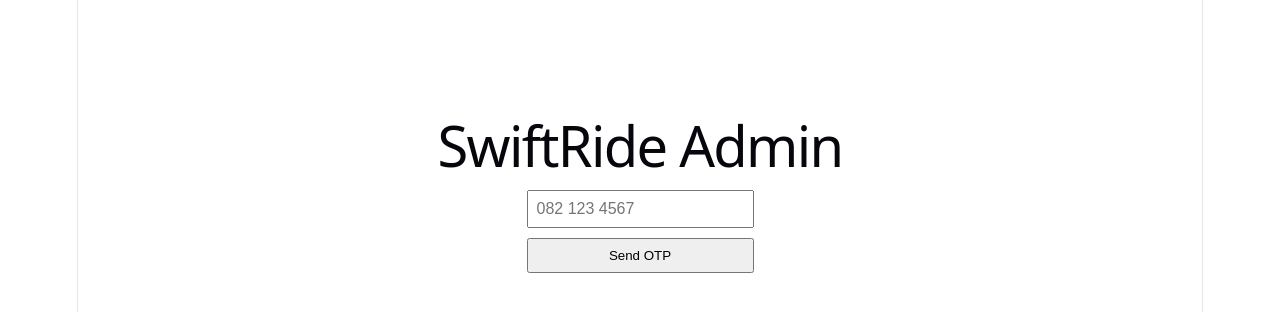
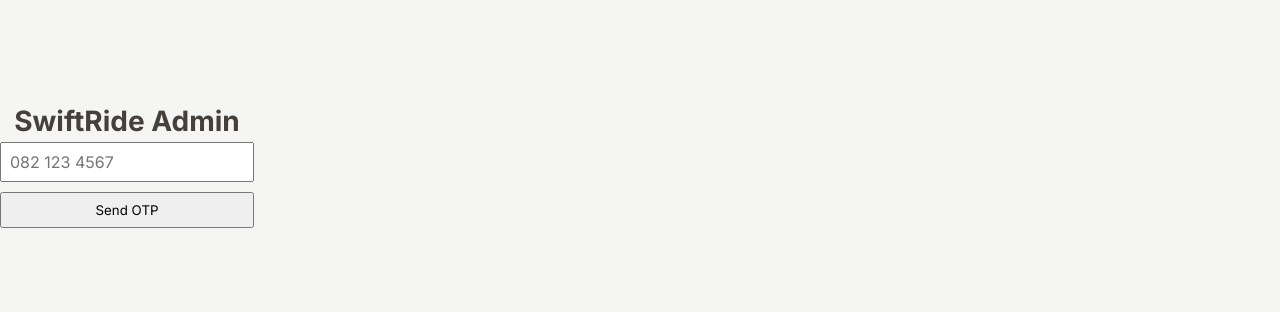
Before and after one commit to Chrisie146/swiftride, a React (Vite) app in the folder admin/: page /login in a window 1280 px wide. Shown: the top 312 px of the page. Built offline with nearby package versions, Linux system fonts and the light colour scheme; no server answers; the HTML template or start-up script is replaced by a standard one.

Commit message:
feat(admin): add Inter font and reset base CSS

```diff
--- a/admin/index.html
+++ b/admin/index.html
@@ -4,7 +4,10 @@
     <meta charset="UTF-8" />
     <link rel="icon" type="image/svg+xml" href="/favicon.svg" />
     <meta name="viewport" content="width=device-width, initial-scale=1.0" />
-    <title>admin</title>
+    <link rel="preconnect" href="https://fonts.googleapis.com" />
+    <link rel="preconnect" href="https://fonts.gstatic.com" crossorigin />
+    <link href="https://fonts.googleapis.com/css2?family=Inter:wght@400;500;600;700;800&display=swap" rel="stylesheet" />
+    <title>SwiftRide Admin</title>
   </head>
   <body>
     <div id="root"></div>
--- a/admin/src/index.css
+++ b/admin/src/index.css
@@ -1,111 +1,20 @@
-:root {
-  --text: #6b6375;
-  --text-h: #08060d;
-  --bg: #fff;
-  --border: #e5e4e7;
-  --code-bg: #f4f3ec;
-  --accent: #aa3bff;
-  --accent-bg: rgba(170, 59, 255, 0.1);
-  --accent-border: rgba(170, 59, 255, 0.5);
-  --social-bg: rgba(244, 243, 236, 0.5);
-  --shadow:
-    rgba(0, 0, 0, 0.1) 0 10px 15px -3px, rgba(0, 0, 0, 0.05) 0 4px 6px -2px;
-
-  --sans: system-ui, 'Segoe UI', Roboto, sans-serif;
-  --heading: system-ui, 'Segoe UI', Roboto, sans-serif;
-  --mono: ui-monospace, Consolas, monospace;
-
-  font: 18px/145% var(--sans);
-  letter-spacing: 0.18px;
-  color-scheme: light dark;
-  color: var(--text);
-  background: var(--bg);
-  font-synthesis: none;
-  text-rendering: optimizeLegibility;
-  -webkit-font-smoothing: antialiased;
-  -moz-osx-font-smoothing: grayscale;
-
-  @media (max-width: 1024px) {
-    font-size: 16px;
-  }
-}
-
-@media (prefers-color-scheme: dark) {
-  :root {
-    --text: #9ca3af;
-    --text-h: #f3f4f6;
-    --bg: #16171d;
-    --border: #2e303a;
-    --code-bg: #1f2028;
-    --accent: #c084fc;
-    --accent-bg: rgba(192, 132, 252, 0.15);
-    --accent-border: rgba(192, 132, 252, 0.5);
-    --social-bg: rgba(47, 48, 58, 0.5);
-    --shadow:
-      rgba(0, 0, 0, 0.4) 0 10px 15px -3px, rgba(0, 0, 0, 0.25) 0 4px 6px -2px;
-  }
-
-  #social .button-icon {
-    filter: invert(1) brightness(2);
-  }
-}
+*, *::before, *::after { box-sizing: border-box; margin: 0; padding: 0; }
 
 body {
-  margin: 0;
+  font-family: 'Inter', system-ui, sans-serif;
+  font-size: 14px;
+  line-height: 1.5;
+  color: #44403C;
+  background: #F5F5F4;
+  -webkit-font-smoothing: antialiased;
 }
 
 #root {
-  width: 1126px;
-  max-width: 100%;
-  margin: 0 auto;
-  text-align: center;
-  border-inline: 1px solid var(--border);
-  min-height: 100svh;
+  width: 100%;
+  min-height: 100vh;
   display: flex;
-  flex-direction: column;
-  box-sizing: border-box;
 }
 
-h1,
-h2 {
-  font-family: var(--heading);
-  font-weight: 500;
-  color: var(--text-h);
-}
-
-h1 {
-  font-size: 56px;
-  letter-spacing: -1.68px;
-  margin: 32px 0;
-  @media (max-width: 1024px) {
-    font-size: 36px;
-    margin: 20px 0;
-  }
-}
-h2 {
-  font-size: 24px;
-  line-height: 118%;
-  letter-spacing: -0.24px;
-  margin: 0 0 8px;
-  @media (max-width: 1024px) {
-    font-size: 20px;
-  }
-}
-p {
-  margin: 0;
-}
-
-code,
-.counter {
-  font-family: var(--mono);
-  display: inline-flex;
-  border-radius: 4px;
-  color: var(--text-h);
-}
-
-code {
-  font-size: 15px;
-  line-height: 135%;
-  padding: 4px 8px;
-  background: var(--code-bg);
-}
+a { text-decoration: none; color: inherit; }
+button { font-family: inherit; cursor: pointer; }
+input, textarea, select { font-family: inherit; }
```
